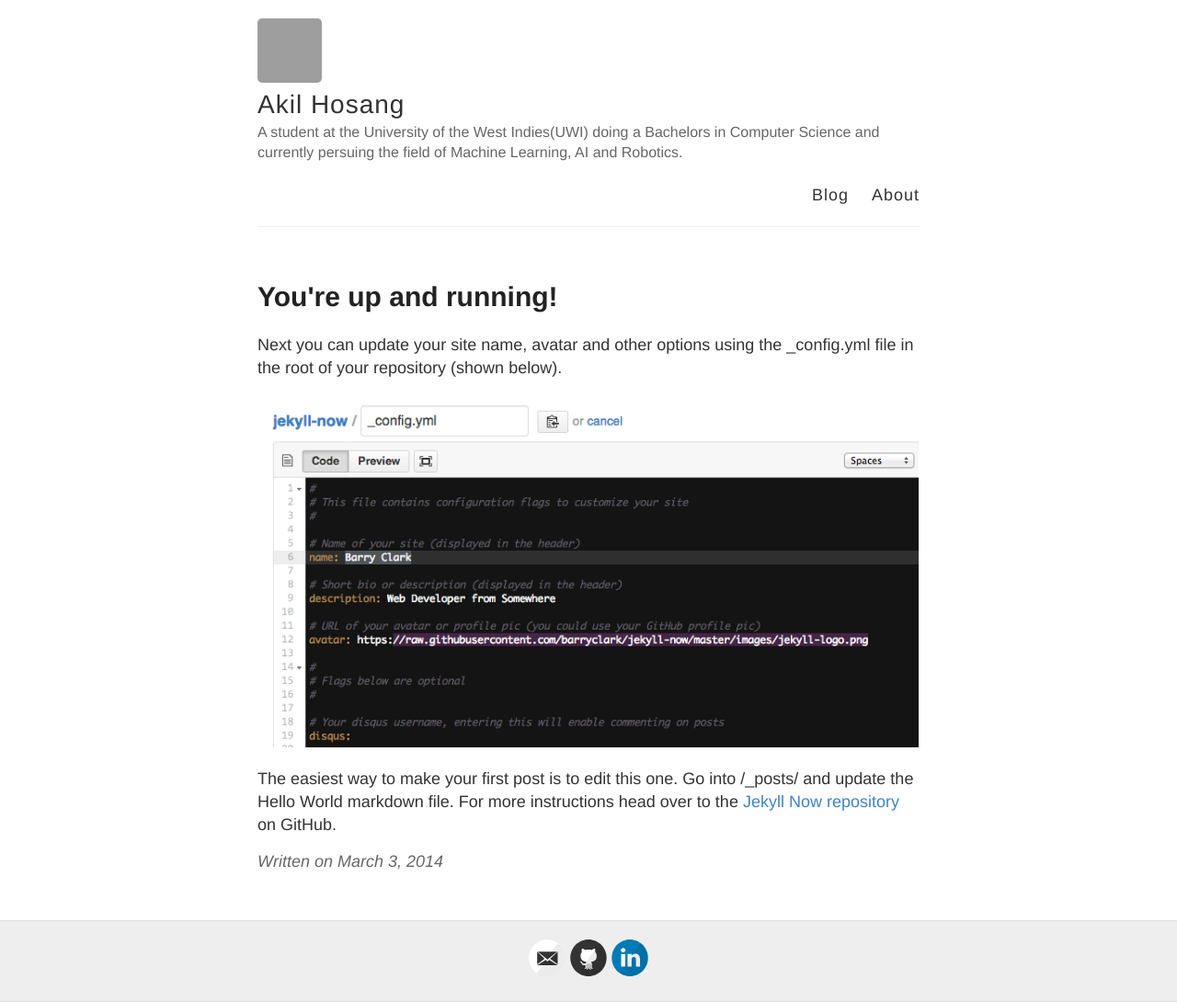
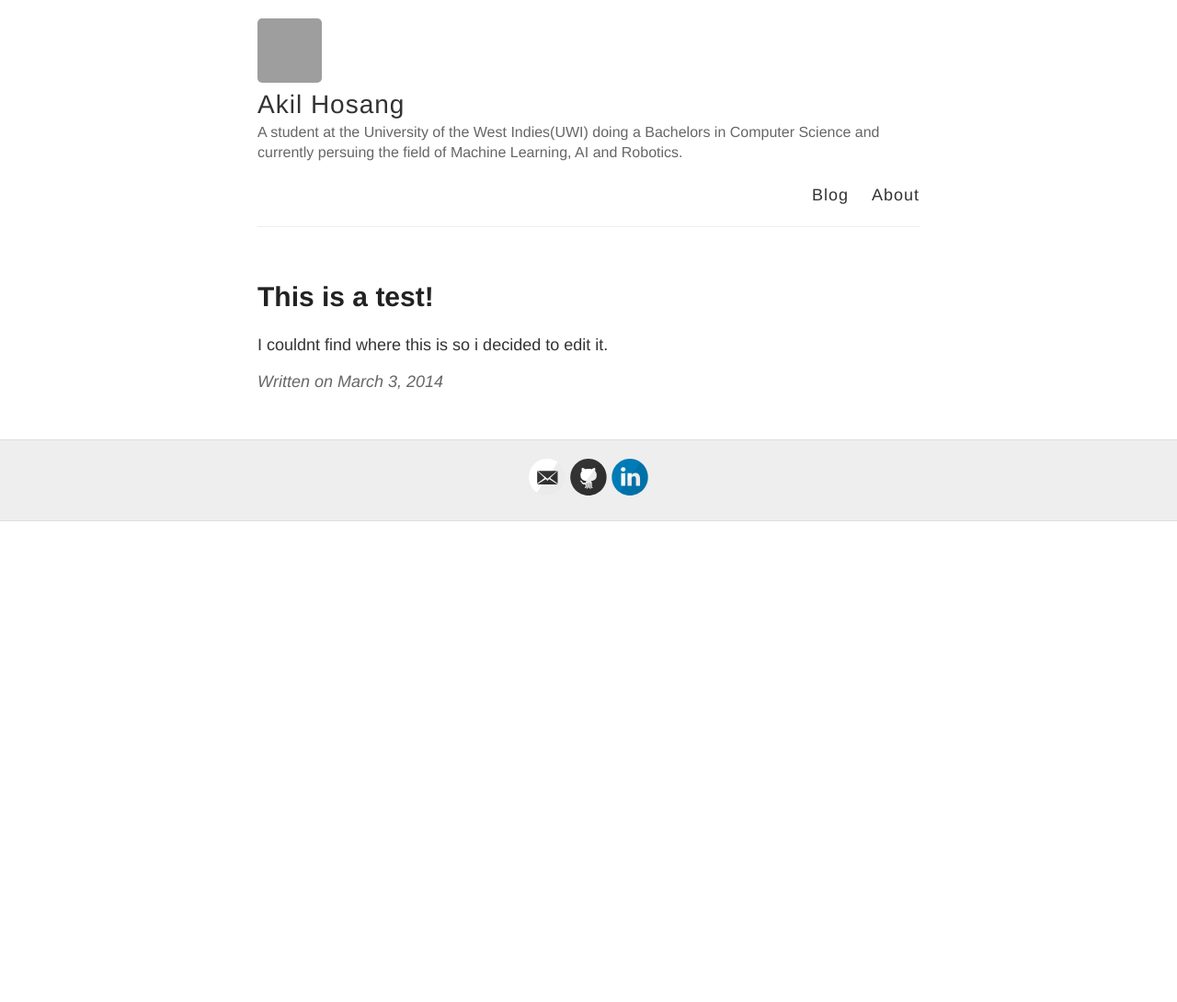
Before and after one commit to Akil313/Akil313.github.io, a Jekyll site: the page built from _posts/2014-3-3-Hello-World.md, in a window 1280 px wide. Shown: the whole page at 92% size. Built offline with Jekyll 4.4.1, drawn with Linux system fonts in a browser that asks for light colours; after the commit the page ends 900 px from its top, so only the background shows below that; grey boxes are pictures that could not be loaded.

Commit message:
Update Hello World default post

```diff
--- a/_posts/2014-3-3-Hello-World.md
+++ b/_posts/2014-3-3-Hello-World.md
@@ -1,10 +1,6 @@
 ---
 layout: post
-title: You're up and running!
+title: This is a test!
 ---
 
-Next you can update your site name, avatar and other options using the _config.yml file in the root of your repository (shown below).
-
-![_config.yml]({{ site.baseurl }}/images/config.png)
-
-The easiest way to make your first post is to edit this one. Go into /_posts/ and update the Hello World markdown file. For more instructions head over to the [Jekyll Now repository](https://github.com/barryclark/jekyll-now) on GitHub.
+I couldnt find where this is so i decided to edit it.
```
